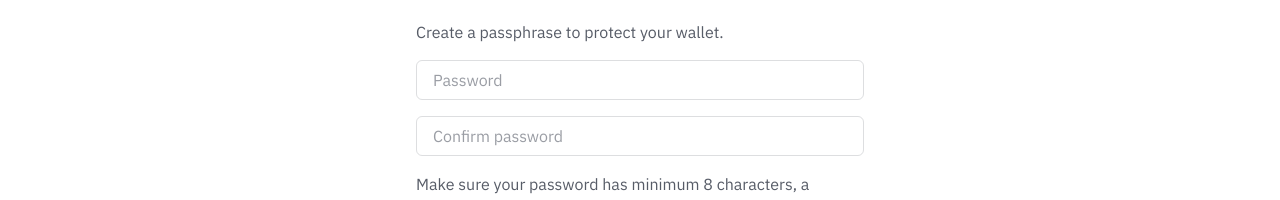
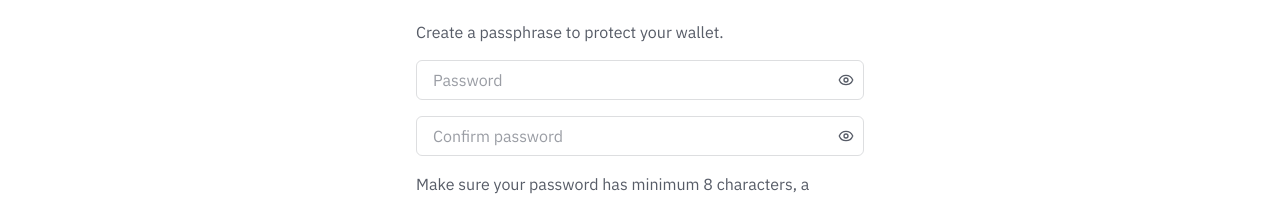
Before and after one commit to pokt-network/web-wallet-v2, a React (Vite) app: page /create-wallet in a window 1280 px wide. Shown: the part 172-372 px from the top of the page. Built offline with nearby package versions, Linux system fonts and the light colour scheme.

Commit message:
feat: Add PasswordInput component with toggle visibility

```diff
--- /dev/null
+++ b/src/components/password-input.tsx
@@ -0,0 +1,27 @@
+import { Input } from "@/components/input";
+import { Eye, EyeOff } from "lucide-react";
+import React, { useState } from "react";
+
+export function PasswordInput(props: React.ComponentPropsWithoutRef<"input">): React.ReactNode {
+  const [isVisible, setIsVisible] = useState<boolean>(false);
+
+  return (
+    <div className="relative">
+      <Input {...props} type={isVisible ? "text" : "password"} />
+      <button
+        className="absolute inset-y-0 end-0 flex h-full w-9 items-center justify-center rounded-e-lg text-muted-foreground/80 outline-offset-2 transition-colors hover:text-foreground cursor-pointer disabled:pointer-events-none disabled:cursor-not-allowed disabled:opacity-50"
+        type="button"
+        onClick={() => setIsVisible((prevState) => !prevState)}
+        aria-label={isVisible ? "Hide password" : "Show password"}
+        aria-pressed={isVisible}
+        aria-controls="password"
+      >
+        {isVisible ? (
+          <EyeOff size={16} strokeWidth={2} aria-hidden="true" />
+        ) : (
+          <Eye size={16} strokeWidth={2} aria-hidden="true" />
+        )}
+      </button>
+    </div>
+  );
+}
--- a/src/pages/create-wallet.tsx
+++ b/src/pages/create-wallet.tsx
@@ -2,13 +2,13 @@ import { Link } from "wouter";
 import { useState } from "react";
 import { navigate } from "wouter/use-browser-location";
 
-import { Input } from "@/components/input";
 import { Title } from "@/components/title";
 import { Alert } from "@/components/alert";
 import { Button } from "@/components/button";
 import { Container } from "@/components/container";
 import { useAccount } from "@/context/account-context";
 import { KeyManager } from "@pokt-foundation/pocketjs-signer";
+import { PasswordInput } from "@/components/password-input";
 
 export function CreateWallet(): JSX.Element {
   const { setAccount, setPortablePrivateKey } = useAccount();
@@ -35,15 +35,13 @@ export function CreateWallet(): JSX.Element {
 
       <p>Create a passphrase to protect your wallet.</p>
 
-      <Input
-        type="password"
+      <PasswordInput
         placeholder="Password"
         value={password}
         onChange={(event) => setPassword(event.target.value)}
       />
 
-      <Input
-        type="password"
+      <PasswordInput
         placeholder="Confirm password"
         value={confirmPassword}
         onChange={(event) => setConfirmPassword(event.target.value)}
--- a/src/pages/import-wallet/portable-private-key.tsx
+++ b/src/pages/import-wallet/portable-private-key.tsx
@@ -1,10 +1,10 @@
 import React, { useState } from "react";
 import { useDropzone } from "react-dropzone";
-import { Eye, FileKey2, Upload, XIcon } from "lucide-react";
+import { FileKey2, Upload, XIcon } from "lucide-react";
 
 import { cx } from "@/cx";
-import { Input } from "@/components/input";
 import { Button } from "@/components/button";
+import { PasswordInput } from "@/components/password-input";
 
 export function PortablePrivateKey(): React.ReactNode {
   return (
@@ -13,10 +13,7 @@ export function PortablePrivateKey(): React.ReactNode {
 
       <div className="flex flex-col gap-1">
         <p className="text-sm font-medium">Password</p>
-        <div className="relative">
-          <Input placeholder="Password" />
-          <Eye className="absolute top-1/2 right-4 transform -translate-y-1/2 w-6 h-6 text-pocket-gray/50" />
-        </div>
+        <PasswordInput placeholder="Password" />
       </div>
 
       <p className="text-sm pt-2">
--- a/src/pages/import-wallet/private-key.tsx
+++ b/src/pages/import-wallet/private-key.tsx
@@ -1,26 +1,19 @@
 import React from "react";
-import { Eye } from "lucide-react";
 
-import { Input } from "@/components/input";
 import { Button } from "@/components/button";
+import { PasswordInput } from "@/components/password-input";
 
 export function PrivateKey(): React.ReactNode {
   return (
     <div className="flex flex-col gap-2">
       <div className="flex flex-col gap-1">
         <p className="text-sm font-medium">Private key</p>
-        <div className="relative">
-          <Input placeholder="Private key" />
-          <Eye className="absolute top-1/2 right-4 transform -translate-y-1/2 w-6 h-6 text-pocket-gray/50" />
-        </div>
+        <PasswordInput placeholder="Private key" />
       </div>
 
       <div className="flex flex-col gap-1">
         <p className="text-sm font-medium">Session password</p>
-        <div className="relative">
-          <Input placeholder="Session password" />
-          <Eye className="absolute top-1/2 right-4 transform -translate-y-1/2 w-6 h-6 text-pocket-gray/50" />
-        </div>
+        <PasswordInput placeholder="Session password" />
       </div>
 
       <p className="text-sm">
```
